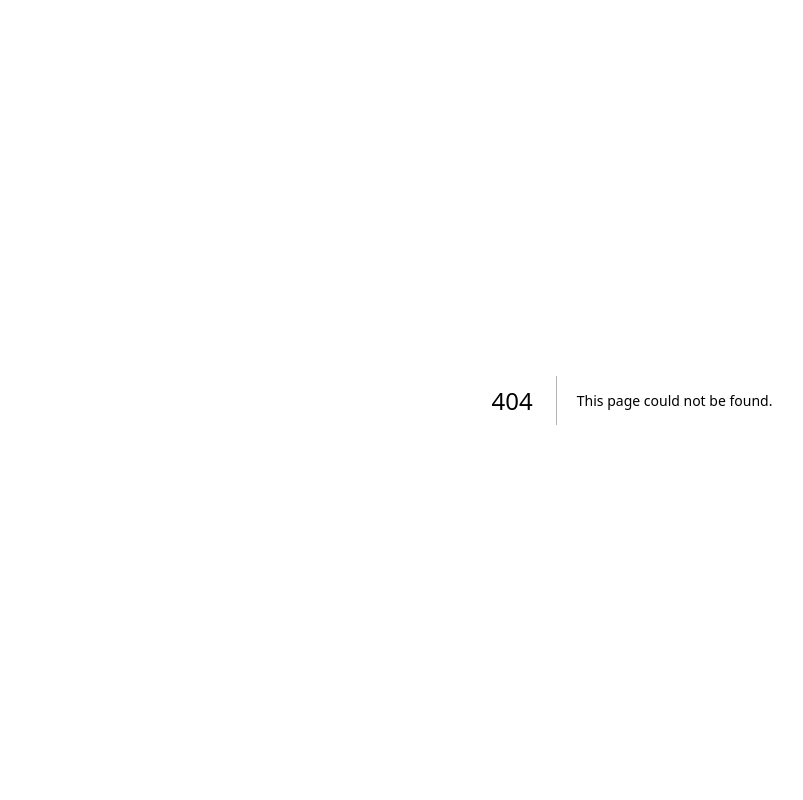
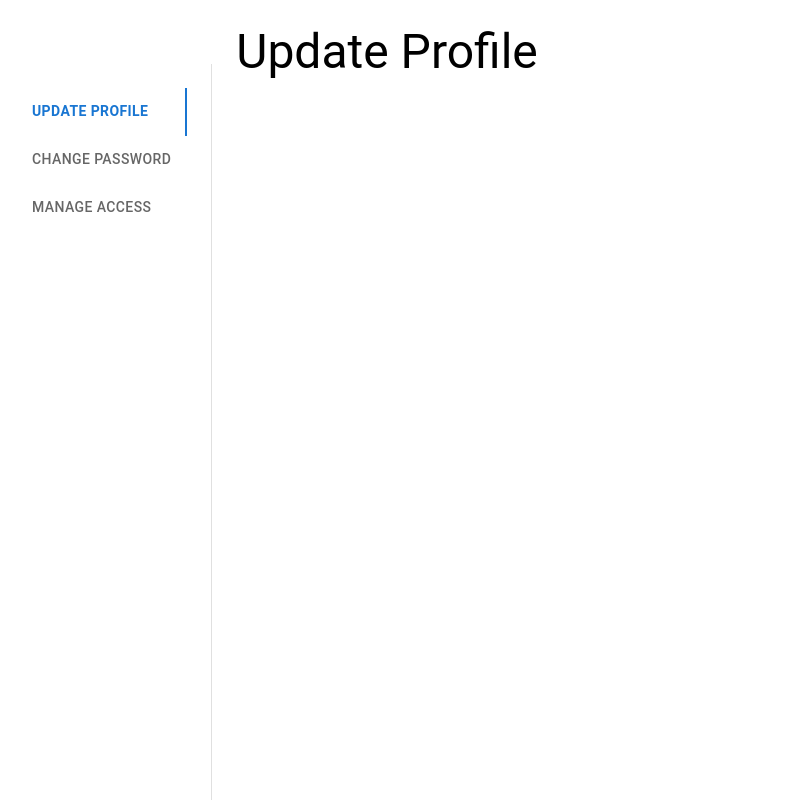
Before and after one commit to N-kapila/models-site, a Next.js app: page /user-settings in a window 1280 px wide. Before the commit this address had no page. Shown: the whole page, without its empty margins (8-811 px from the left). Built offline with nearby package versions, Linux system fonts and the light colour scheme.

Commit message:
settings component created

```diff
--- a/src/app/page.tsx
+++ b/src/app/page.tsx
@@ -3,13 +3,14 @@ import Header from "../app/header/page";
 import LoginPage from "../app/user-login/page";
 import Footer from "../app/footer/page";
 import Searchpage from "../app/search-page/page";
+import UserSettings from "../app/user-settings/page";
 
 export default function Home() {
   return (
     <>
       <Header />
 
-      <Searchpage />
+      <UserSettings />
 
       <Footer />
     </>
--- /dev/null
+++ b/src/app/user-settings/page.tsx
@@ -0,0 +1,172 @@
+"use client";
+
+import React from "react";
+import { Box, Tabs, Tab, Typography } from "@mui/material";
+
+interface TabPanelProps {
+  children?: React.ReactNode;
+  index: number;
+  value: number;
+}
+
+function TabPanel(props: TabPanelProps) {
+  const { children, value, index, ...other } = props;
+
+  return (
+    <div
+      role="tabpanel"
+      hidden={value !== index}
+      id={`vertical-tabpanel-${index}`}
+      aria-labelledby={`vertical-tab-${index}`}
+      {...other}
+    >
+      {value === index && <Box sx={{ p: 3 }}>{children}</Box>}
+    </div>
+  );
+}
+
+function a11yProps(index: number) {
+  return {
+    id: `vertical-tab-${index}`,
+    "aria-controls": `vertical-tabpanel-${index}`,
+  };
+}
+
+function CustomTabPanel(props: TabPanelProps) {
+  const { children, value, index, ...other } = props;
+
+  return (
+    <div
+      role="tabpanel"
+      hidden={value !== index}
+      id={`simple-tabpanel-${index}`}
+      aria-labelledby={`simple-tab-${index}`}
+      {...other}
+    >
+      {value === index && <Box sx={{ p: 3 }}>{children}</Box>}
+    </div>
+  );
+}
+
+function a11yPropsMobile(index: number) {
+  return {
+    id: `simple-tab-${index}`,
+    "aria-controls": `simple-tabpanel-${index}`,
+  };
+}
+
+const Page: React.FC = () => {
+  const [value, setValue] = React.useState(0);
+
+  const handleChange = (event: React.SyntheticEvent, newValue: number) => {
+    setValue(newValue);
+  };
+
+  return (
+    <Box sx={{ flexGrow: 1 }}>
+      <Box
+        sx={{
+          flexGrow: 1,
+          bgcolor: "background.paper",
+          display: { xs: "none", md: "flex" },
+          height: "100vh",
+        }}
+      >
+        <Tabs
+          orientation="vertical"
+          variant="scrollable"
+          value={value}
+          onChange={handleChange}
+          aria-label="Vertical tabs example"
+          sx={{
+            borderRight: 1,
+            borderColor: "divider",
+            p: 3,
+            mt: 8,
+
+            "& .MuiTab-root": {
+              minHeight: 48,
+              display: "flex",
+              alignItems: "flex-start",
+            },
+            "& .MuiTab-root:hover": {
+              backgroundColor: "rgba(0, 0, 0, 0.08)",
+            },
+            "& .Mui-selected": {
+              fontWeight: "bold",
+            },
+          }}
+        >
+          <Tab label="Update Profile" {...a11yProps(0)} />
+          <Tab label="Change Password" {...a11yProps(1)} />
+          <Tab label="Manage Access" {...a11yProps(2)} />
+        </Tabs>
+        <TabPanel value={value} index={0}>
+          <Typography variant="h3" gutterBottom>
+            Update Profile
+          </Typography>
+        </TabPanel>
+        <TabPanel value={value} index={1}>
+          <Typography variant="h3" gutterBottom>
+            Change Password
+          </Typography>
+        </TabPanel>
+        <TabPanel value={value} index={2}>
+          <Typography variant="h3" gutterBottom>
+            Manage Access
+          </Typography>
+        </TabPanel>
+      </Box>
+      <Box
+        sx={{
+          flexGrow: 1,
+          bgcolor: "background.paper",
+          display: { xs: "block", md: "none" },
+          height: "100vh",
+        }}
+      >
+        <Box
+          sx={{
+            borderBottom: 1,
+            borderColor: "divider",
+          }}
+        >
+          <Tabs
+            value={value}
+            onChange={handleChange}
+            aria-label="basic tabs example"
+            centered
+            variant="fullWidth"
+            sx={{
+              "& .MuiTab-root": {
+                fontSize: { xs: "10px", sm: "12px", md: "14px" },
+                padding: { xs: "6px 8px", sm: "8px 12px" },
+              },
+            }}
+          >
+            <Tab label="Update Profile" {...a11yPropsMobile(0)} />
+            <Tab label="Change Password" {...a11yPropsMobile(1)} />
+            <Tab label="Manage Access" {...a11yPropsMobile(2)} />
+          </Tabs>
+        </Box>
+        <CustomTabPanel value={value} index={0}>
+          <Typography variant="h5" gutterBottom>
+            Update Profile
+          </Typography>
+        </CustomTabPanel>
+        <CustomTabPanel value={value} index={1}>
+          <Typography variant="h5" gutterBottom>
+            Change Password
+          </Typography>
+        </CustomTabPanel>
+        <CustomTabPanel value={value} index={2}>
+          <Typography variant="h5" gutterBottom>
+            Manage Access
+          </Typography>
+        </CustomTabPanel>
+      </Box>
+    </Box>
+  );
+};
+
+export default Page;
```
